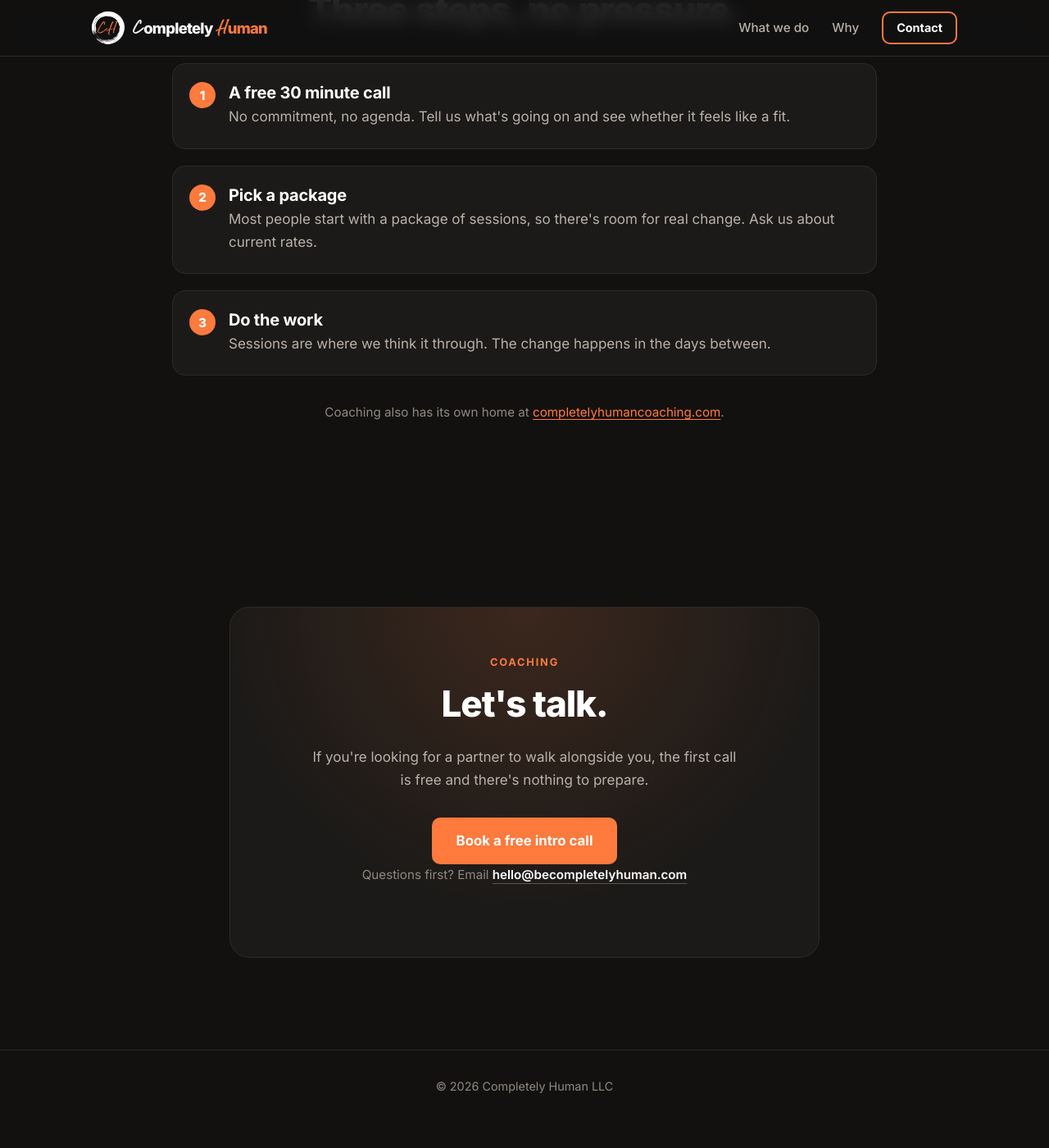
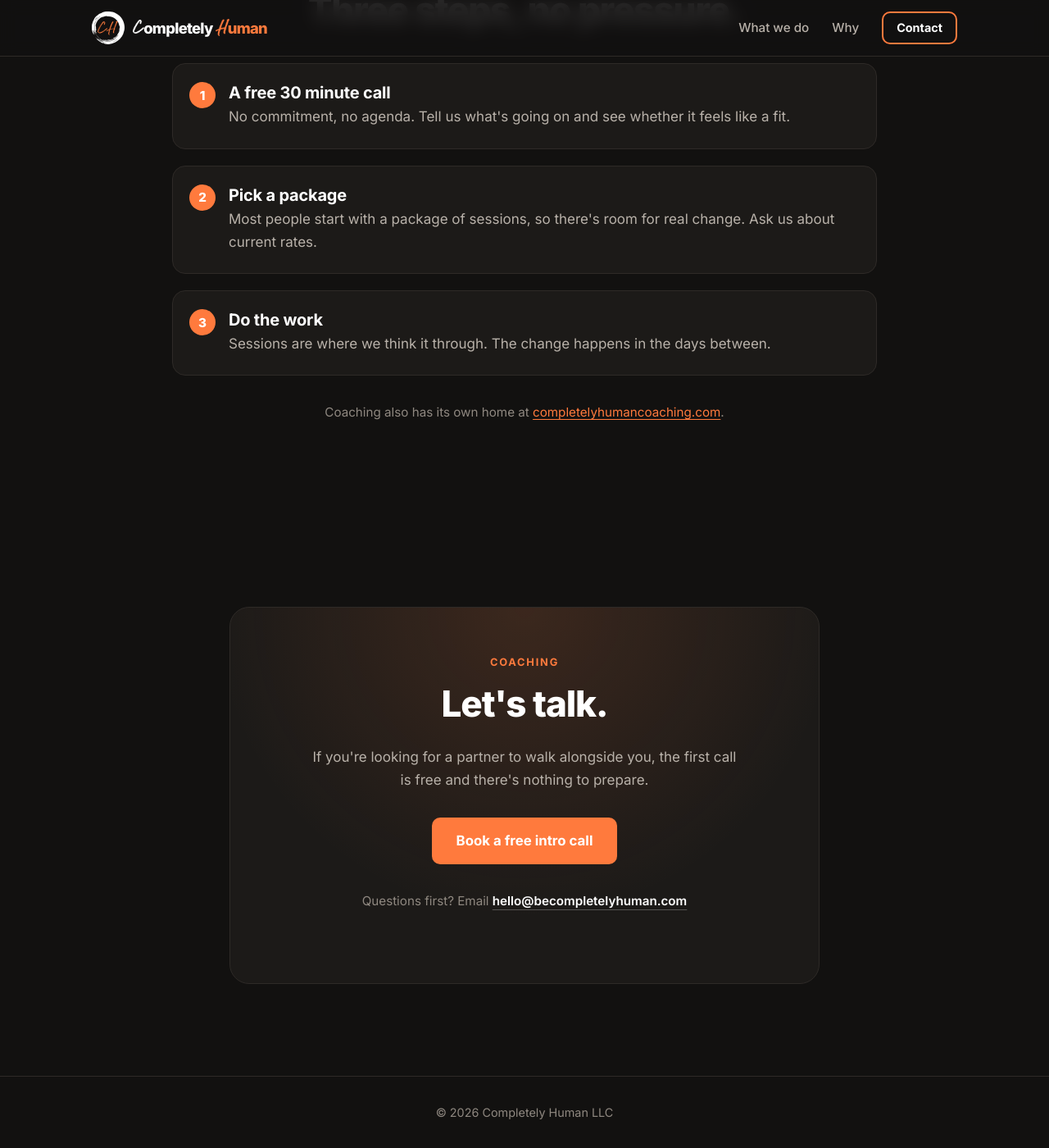
Before and after one commit to dbough/becompletelyhuman.com, a Jekyll site: the page built from coaching/index.html, in a window 1280 px wide and 1400 px high, scrolled down 2669 px. Shown: the whole window at 82% size. Built offline with Jekyll 4.4.1, drawn with Linux system fonts in a browser that asks for light colours; before the commit the page ends 4037 px from its top, so only the background shows below that.

Commit message:
Match email spacing under pillar CTA buttons to the homepage
Co-Authored-By: Claude Sonnet 5.5 <noreply@anthropic.com>
Claude-Session: https://claude.ai/code/session_01FtJnZsYneABPk6sxffEzGe

```diff
--- a/_sass/_sections.scss
+++ b/_sass/_sections.scss
@@ -182,6 +182,12 @@
   margin: 1.25rem auto 0;
   color: var(--text-dim);
   font-size: 0.95rem;
+}
+
+// The address line right after a button (pillar page CTAs) gets the same gap
+// the homepage form has, where the empty status line adds it.
+.contact .btn + .contact__address {
+  margin-top: 2rem;
 }
 
 .contact__address span {
```
